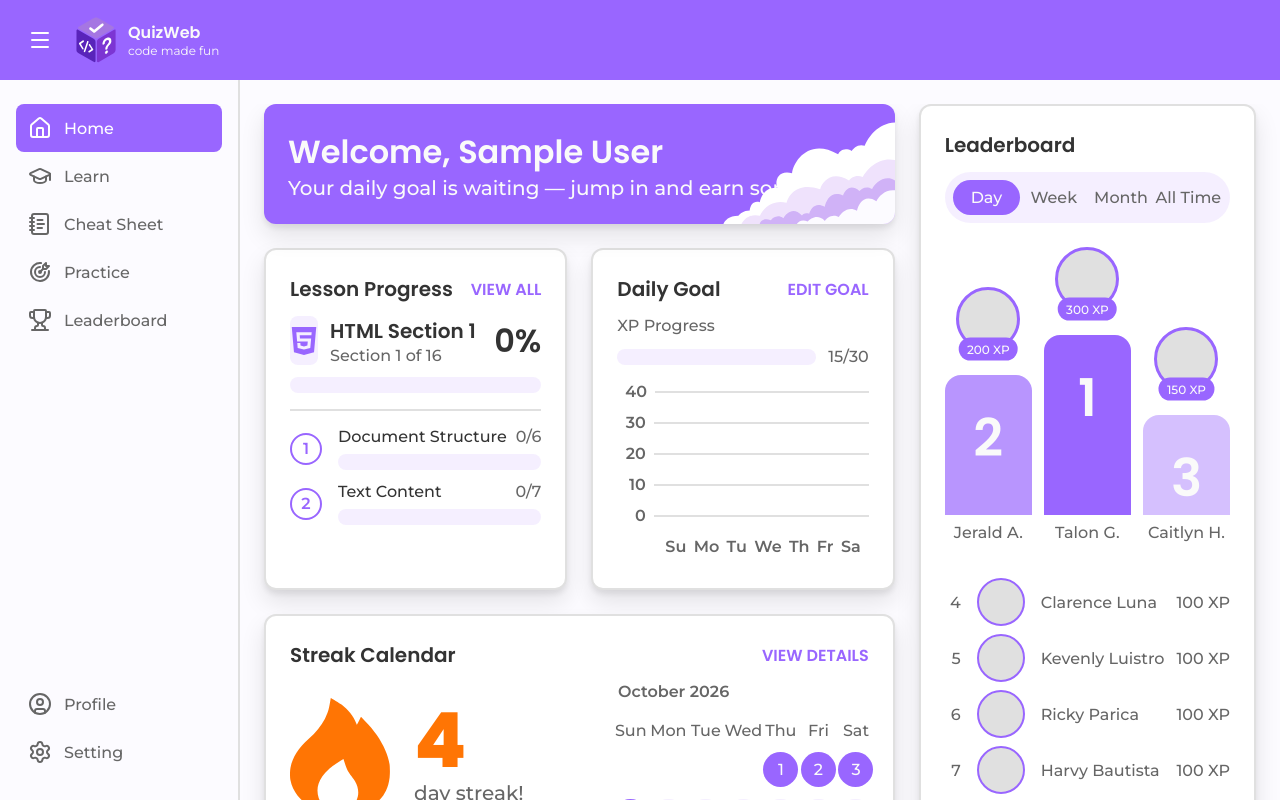
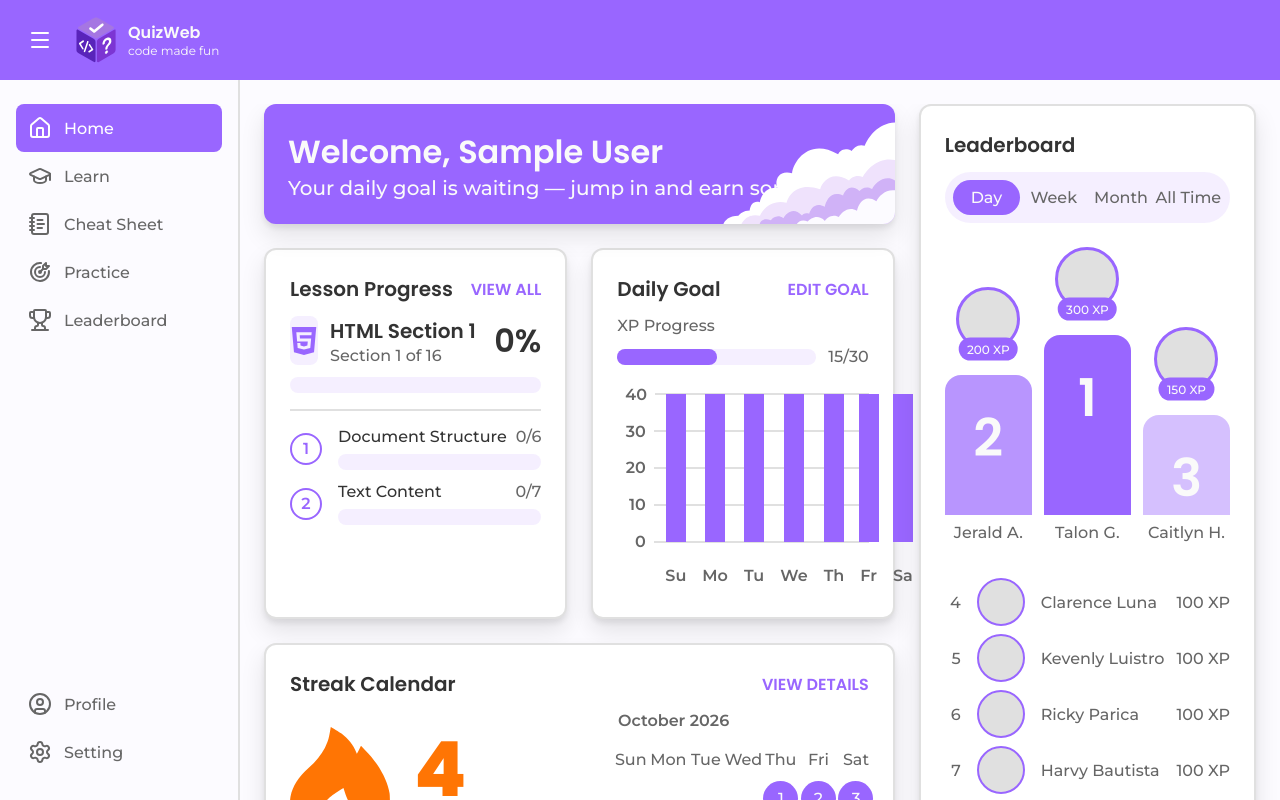
Before and after one commit to kingfluffybun/QuizWeb, a Next.js app: page /home in a window 1280 px wide. Built offline with nearby package versions, Linux system fonts and the light colour scheme; no server answers; sample sign-in values are in the browser's storage.

Commit message:
added progress bar fill and bar fill

```diff
--- a/app/home/page.tsx
+++ b/app/home/page.tsx
@@ -132,7 +132,9 @@ export default async function DashboardPage(
                                             </div>
                                             <div className="row"><h1>0%</h1></div>
                                         </div>
-                                        <div className="lesson-progress-bar"></div>
+                                        <div className="lesson-progress-bar">
+                                            <div className="progress-bar-fill"></div>
+                                        </div>
                                     </div>
                                     <hr></hr>
                                     <div className="unit-list">
@@ -143,7 +145,9 @@ export default async function DashboardPage(
                                                     <p id="unit-title">Document Structure</p>
                                                     <p>0/6</p>
                                                 </div>
-                                                <div className="unit-progress-bar"></div>
+                                                <div className="unit-progress-bar">
+                                                    <div className="progress-bar-fill"></div>
+                                                </div>
                                             </div>
                                         </div>
                                         <div className="unit row">
@@ -153,7 +157,9 @@ export default async function DashboardPage(
                                                     <p id="unit-title">Text Content</p>
                                                     <p>0/7</p>
                                                 </div>
-                                                <div className="unit-progress-bar"></div>
+                                                <div className="unit-progress-bar">
+                                                    <div className="progress-bar-fill"></div>
+                                                </div>
                                             </div>
                                         </div>
                                     </div>
@@ -179,7 +185,9 @@ export default async function DashboardPage(
                                 <div className="daily-goal-xp">
                                     <p>XP Progress</p>
                                     <div className="daily-progress-bar-container row">
-                                        <div className="daily-progress-bar"></div>
+                                        <div className="daily-progress-bar">
+                                            <div className="progress-bar-fill" style={{width: "50%"}}></div>
+                                        </div>
                                         <div><p>15/30</p></div>
                                     </div>
                                     <div className="daily-prograss-graph">
@@ -206,13 +214,34 @@ export default async function DashboardPage(
                                             </div>
                                         </div>
                                         <div className="graph-y-axis">
-                                            <div><p>Su</p></div>
-                                            <div><p>Mo</p></div>
-                                            <div><p>Tu</p></div>
-                                            <div><p>We</p></div>
-                                            <div><p>Th</p></div>
-                                            <div><p>Fr</p></div>
-                                            <div><p>Sa</p></div>
+                                            <div>
+                                                <div className="graph-y-bar"></div>
+                                                <p>Su</p>
+                                            </div>
+                                            <div>
+                                                <div className="graph-y-bar"></div>
+                                                <p>Mo</p>
+                                            </div>
+                                            <div>
+                                                <div className="graph-y-bar"></div>
+                                                <p>Tu</p>
+                                            </div>
+                                            <div>
+                                                <div className="graph-y-bar"></div>
+                                                <p>We</p>
+                                            </div>
+                                            <div>
+                                                <div className="graph-y-bar"></div>
+                                                <p>Th</p>
+                                            </div>
+                                            <div>
+                                                <div className="graph-y-bar"></div>
+                                                <p>Fr</p>
+                                            </div>
+                                            <div>
+                                                <div className="graph-y-bar"></div>
+                                                <p>Sa</p>
+                                            </div>
                                         </div>
                                     </div>
                                 </div>
--- a/public/css/dashboard.css
+++ b/public/css/dashboard.css
@@ -300,18 +300,27 @@
 }
 
 .daily-prograss-graph {
+    display: grid;
+    grid-template-columns: 40px minmax(0, 1fr);
+    grid-template-rows: 180px auto;
+    position: relative;
     p {font-weight: 600;}
 }
 
 .graph-x-axis-container {
+    grid-column: 1 / -1;
+    grid-row: 1;
     display: flex;
     flex-direction: column;
     gap: 4px;
+    min-height: 0;
 }
 
 .graph-x-axis {
     display: flex;
     align-items: center;
+    flex: 1;
+    min-height: 0;
     p {width: 40px; text-align: right; padding: 4px 8px;}
 }
 
@@ -322,10 +331,30 @@
 }
 
 .graph-y-axis {
-    margin-left: 40px;
-    padding: 8px;
+    grid-column: 2;
+    grid-row: 2;
     display: flex;
     justify-content: space-between;
+    align-items: stretch;
+    div {
+        display: flex;
+        flex-direction: column;
+        align-items: center;
+        justify-content: flex-end;
+        padding: 8px;
+        position: relative;
+        flex: 1;
+        > .graph-y-bar {
+            position: absolute;
+            width: 20px;
+            height: 148px;
+            bottom: calc(100% + 16px);
+            margin: 0 auto;
+            left: 0;
+            right: 0;
+            background-color: var(--primary-color);
+        }
+    }
 }
 
 /* Leaderboard */
@@ -425,3 +454,14 @@
     background-color: var(--border-main);
     border: 2px solid var(--primary-color);
 }
+
+.unit-progress-bar, .daily-progress-bar, .lesson-progress-bar {
+    position: relative;
+    > .progress-bar-fill {
+        position: absolute;
+        height: 16px;
+        left: 0;
+        border-radius: 999px;
+        background-color: var(--primary-color);
+    }
+}
```
